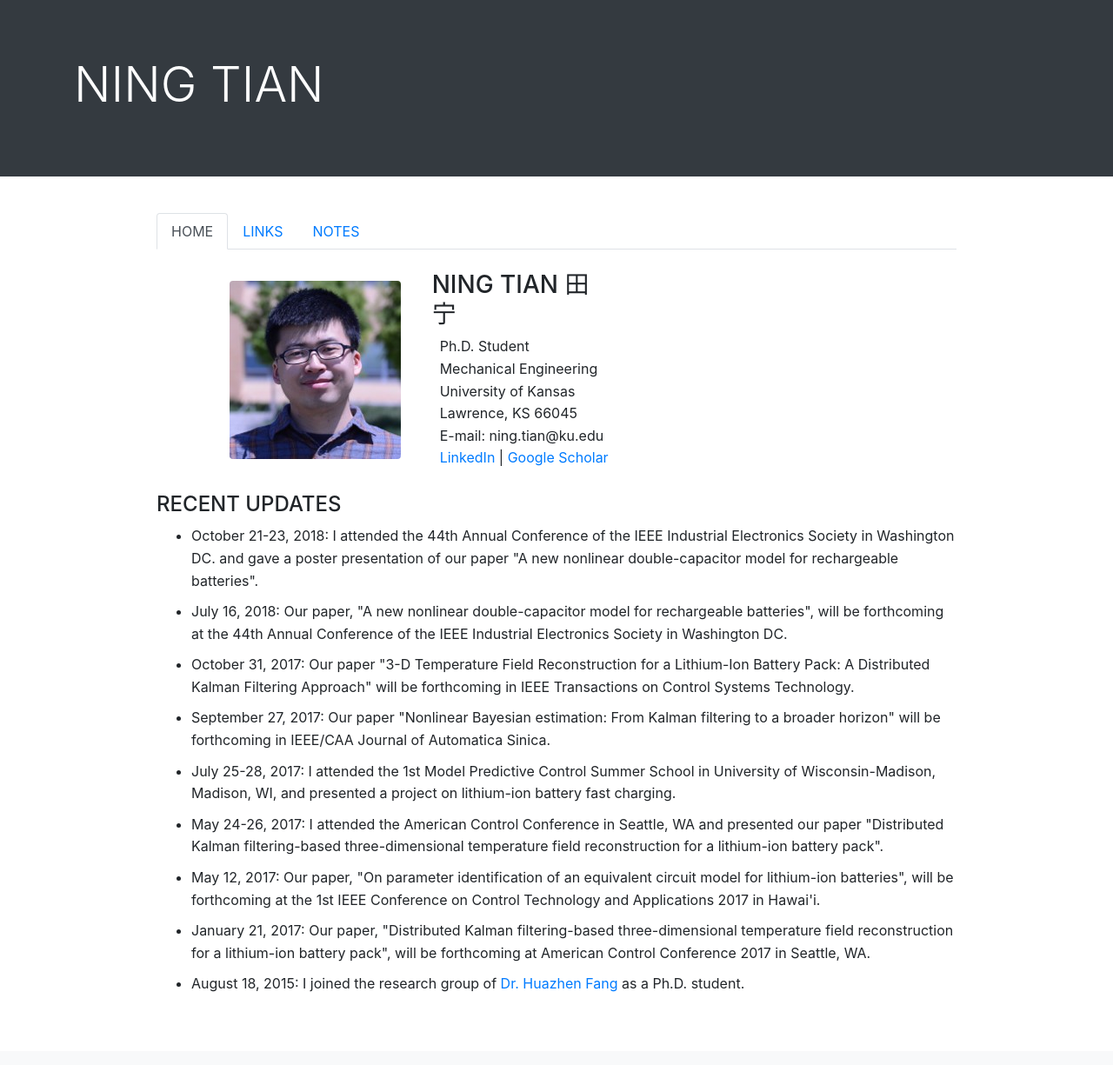
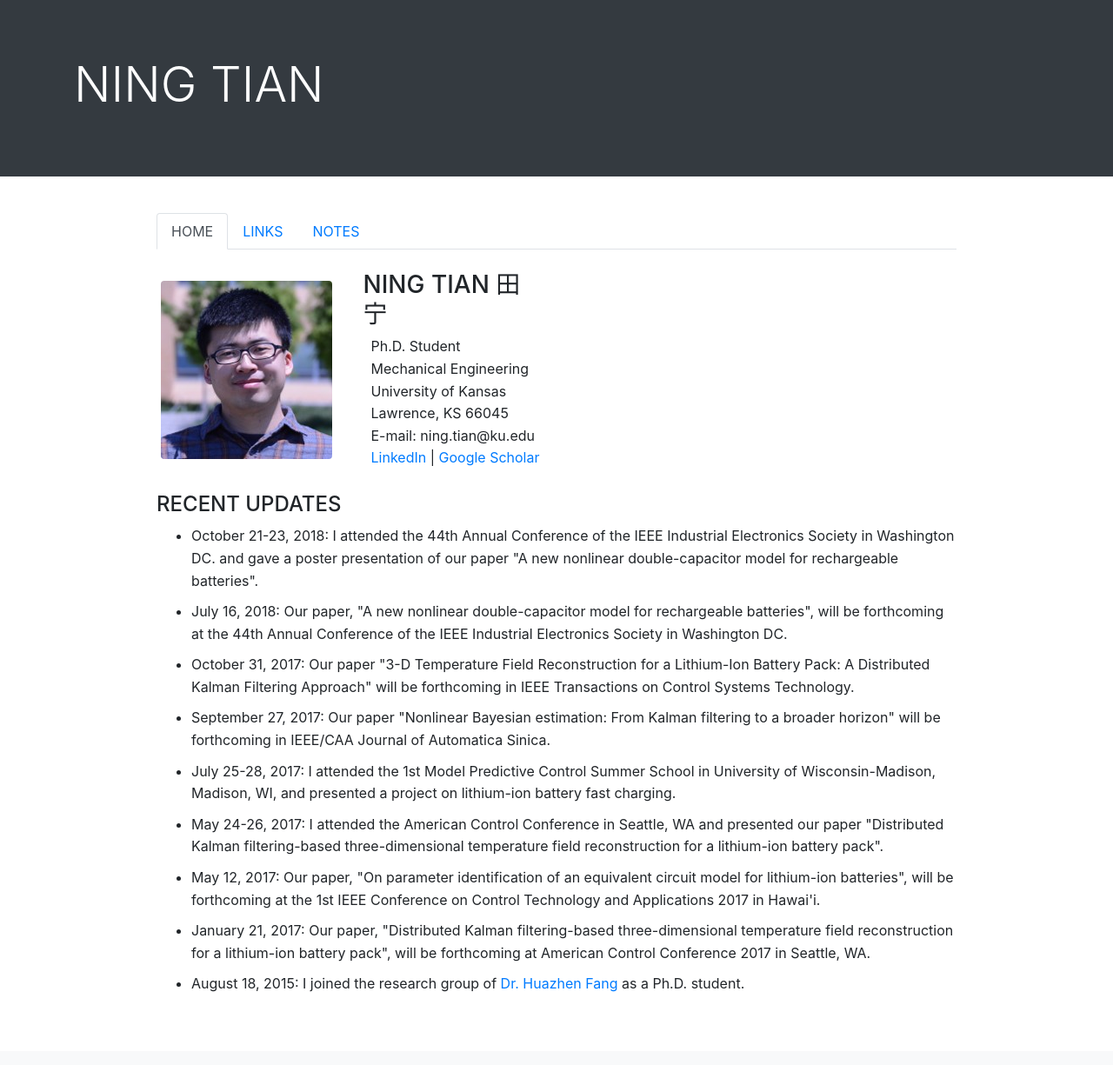
Before and after one commit to ningtian/ningtian.github.io, a Jekyll site: the page index.html, which Jekyll copies as it is, in a window 1280 px wide. Shown: the whole page at 87% size. Built offline with Jekyll 4.4.1, drawn with Linux system fonts in a browser that asks for light colours.

Commit message:
Update index.html

```diff
--- a/index.html
+++ b/index.html
@@ -47,7 +47,7 @@
 
     <div class="a">
 	<div class="row align-items-center">
-	<div class="col-3 offset-1">
+	<div class="col-3">
 	<img src="/img/Picture11.jpg" class="rounded mx-auto d-block" alt="Responsive image">
 	</div>
 	<div class="col-3">
```
